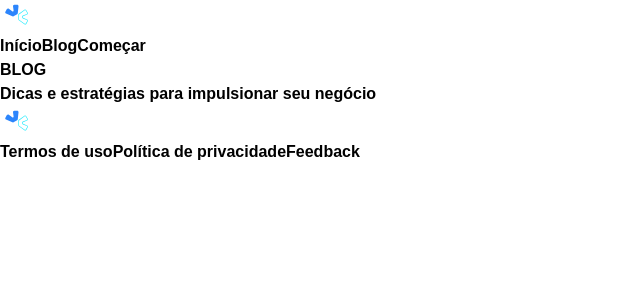
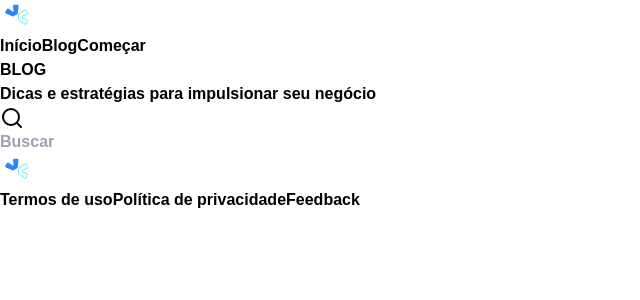
Before and after one commit to tavareshenrique/nextjs-rocketseat, a Next.js app in the folder site-blog/: page /blog in a window 1280 px wide. Shown: the top 300 px of the page, without its empty margins (0-640 px from the left). Built offline with nearby package versions, Linux system fonts and the light colour scheme; a web font is replaced by a local one.

Commit message:
feat: implement Search component for blog page

```diff
--- /dev/null
+++ b/site-blog/src/components/search/index.tsx
@@ -0,0 +1,55 @@
+import { cn } from "@/lib/utils";
+import { SearchIcon } from "lucide-react";
+import { useRouter } from "next/router";
+import { useCallback } from "react";
+
+export const Search = () => {
+  const router = useRouter();
+  const query = router.query.q as string;
+
+  const handleSearch = useCallback(
+    (event: React.FormEvent) => {
+      event.preventDefault();
+      if (query.trim()) {
+        router.push(`/blog?q=${encodeURIComponent(query)}`);
+      }
+    },
+    [query, router]
+  );
+
+  const handleQueryChange = (event: React.ChangeEvent<HTMLInputElement>) => {
+    const newQuery = event.target.value;
+
+    if (!newQuery.trim()) {
+      router.push(`/blog`, undefined, {
+        shallow: true,
+        scroll: false,
+      });
+
+      return;
+    }
+
+    router.push(`/blog?q=${encodeURIComponent(newQuery)}`, undefined, {
+      shallow: true,
+      scroll: false,
+    });
+  };
+
+  return (
+    <form onSubmit={handleSearch} className="relative group">
+      <SearchIcon
+        className={cn(
+          "text-gray-300 absolute left-3 top-1/2 -translate-y-1/2 h-4 w-4 transition-colors duration-200 group-focus-within:text-blue-300",
+          query ? " text-blue-300" : ""
+        )}
+      />
+
+      <input
+        type="text"
+        placeholder="Buscar"
+        onChange={handleQueryChange}
+        className="h-10 w-72 bg-transparent border border-gray-400 pl-9 text-gray-100 rounded-md text-body-sm outline-none transition-all duration-200 focus-within:border-blue-300 focus-within:ring-1 focus-within:ring-blue-300 placeholder:text-gray-300 placeholder:text-body-sm"
+      />
+    </form>
+  );
+};
--- a/site-blog/src/pages/blog/index.tsx
+++ b/site-blog/src/pages/blog/index.tsx
@@ -1,3 +1,5 @@
+import { Search } from "@/components/search";
+
 export default function BlogPage() {
   return (
     <div className="flex flex-col py-24 flex-grow h-full">
@@ -18,6 +20,7 @@
       </header>
 
       {/* Search */}
+       <Search />
 
       {/* Listagem de posts */}
     </div>
```
